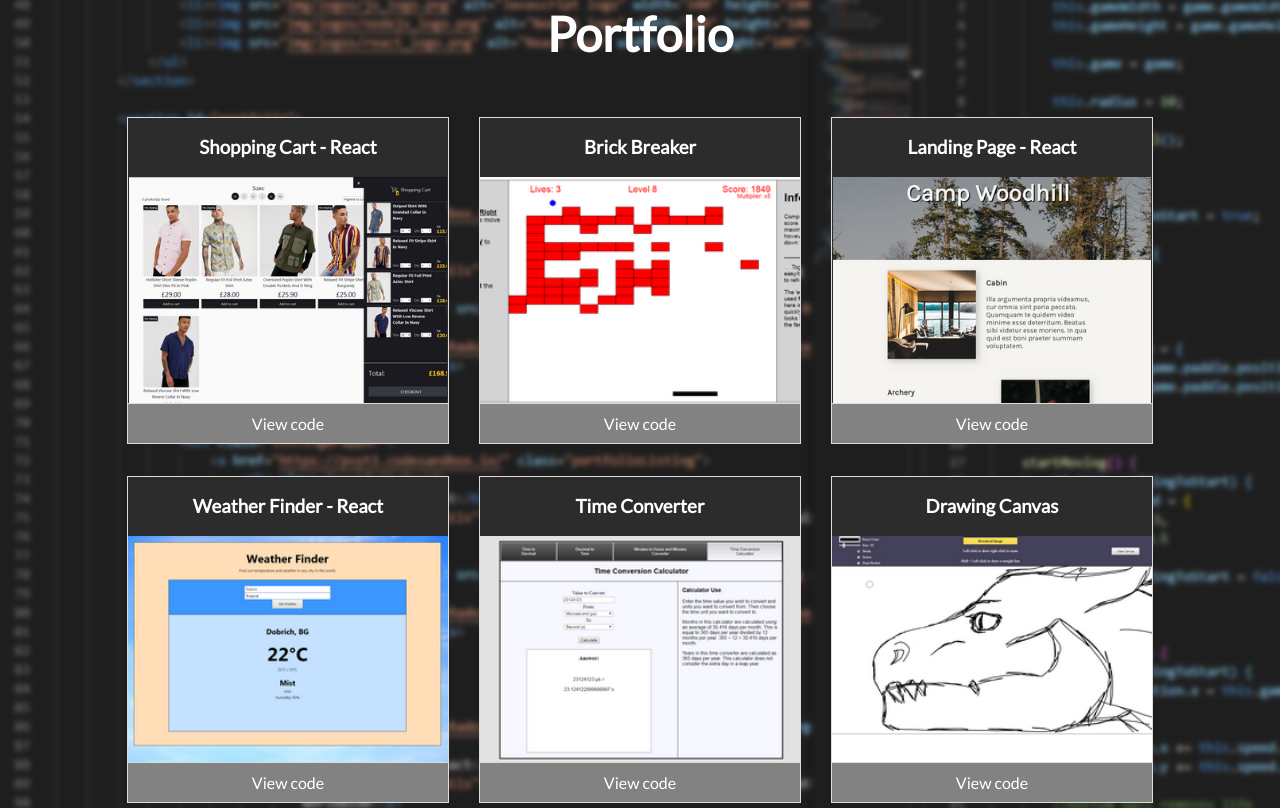
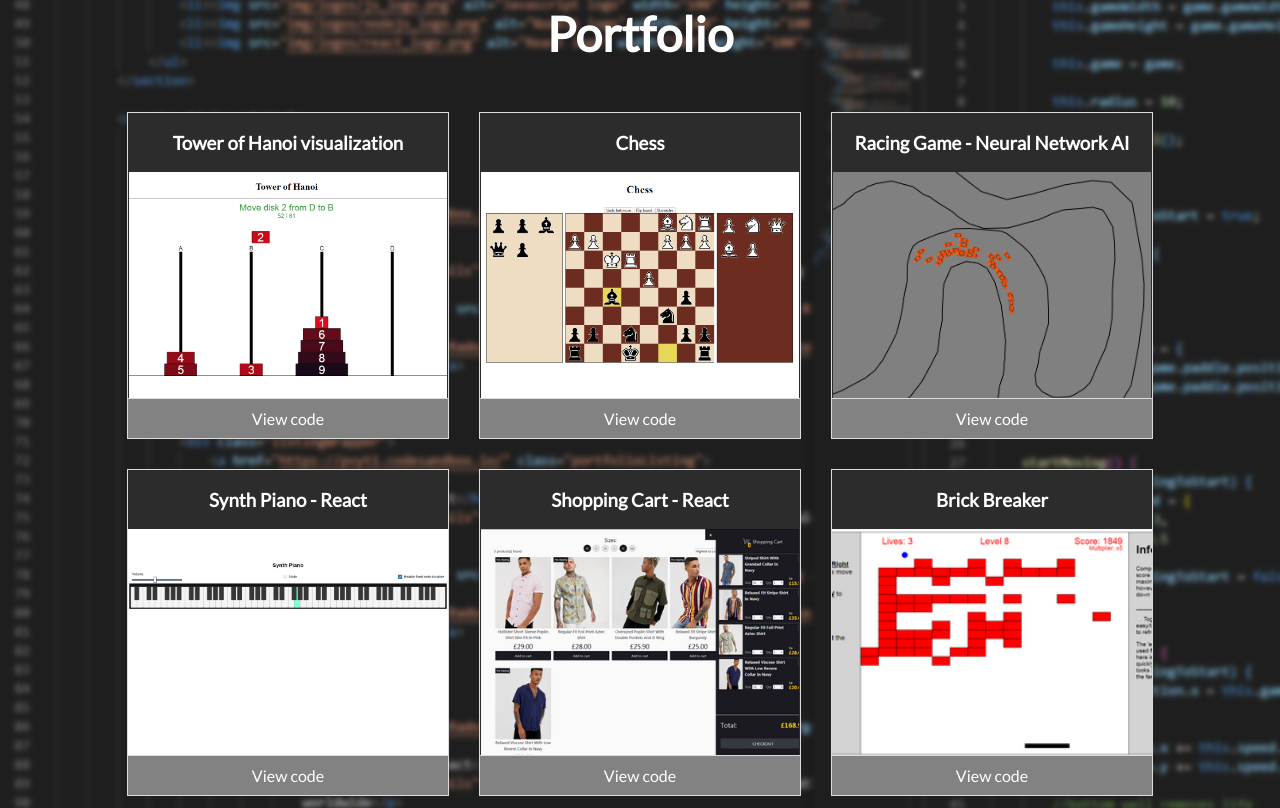
Before and after one commit to BaiRado/portfolio, a plain HTML site: page index.html in a window 1280 px wide. Shown: the part 998-1806 px from the top of the page. Drawn offline with Linux system fonts and the light colour scheme.

Commit message:
added new projects

```diff
--- a/index.html
+++ b/index.html
@@ -56,6 +56,66 @@
         <section id="portfolio">
             <h2>Portfolio</h2>
             <div id="portfolioContent">
+                <!-- Tower of Hanoi visualization -->
+                <div class="listingWrapper">
+                    <a href="https://z02l2.codesandbox.io/" class="portfolioListing">
+                        <h3>Tower of Hanoi visualization</h3>
+                        <div class="portfolioText">
+                            <p class="portfolioDetails">A visualization of the Tower of Hanoi problem. Ability to change
+                                the number of disks and pegs and immediately see how many moves are needed to solve
+                                the problem.</p>
+                        </div>
+                        <img class="portfolioThumb" src="img/cards/hanoi.png" alt="Tower of Hanoi image">
+                    </a>
+                    <a href="https://github.com/BaiRado/javascript-practice/tree/master/algorithms/tower-of-hanoi"
+                        class="extraLink" target="_blank">View code</a>
+                </div>
+
+                <!-- Chess -->
+                <div class="listingWrapper">
+                    <a href="https://g0vr7.codesandbox.io/" class="portfolioListing">
+                        <h3>Chess</h3>
+                        <div class="portfolioText">
+                            <p class="portfolioDetails">Created with HTML, CSS and JS. The game has all
+                                basic rules, including en passant, castling and underpromotion. It also has move
+                                backtracking and move limiting when in check.</p>
+                        </div>
+                        <img class="portfolioThumb" src="img/cards/chess.png" alt="Chess image">
+                    </a>
+                    <a href="https://github.com/BaiRado/javascript-practice/tree/master/chess" class="extraLink"
+                        target="_blank">View code</a>
+                </div>
+
+                <!-- Racing Game - NN / NEAT -->
+                <div class="listingWrapper">
+                    <a href="https://cq35q.codesandbox.io/" class="portfolioListing">
+                        <h3>Racing Game - Neural Network AI</h3>
+                        <div class="portfolioText">
+                            <p class="portfolioDetails">A racing game created with the intent to train a Neural
+                                Network(NN) on it. A population-based evolutionary algorithm, called NEAT, was used for
+                                the NN.</p>
+                        </div>
+                        <img class="portfolioThumb" src="img/cards/racing-nn.png" alt="Racing Game image">
+                    </a>
+                    <a href="https://github.com/BaiRado/javascript-practice/tree/master/racing-game" class="extraLink"
+                        target="_blank">View code</a>
+                </div>
+
+                <!-- Synth Piano - React -->
+                <div class="listingWrapper">
+                    <a href="https://v1d2g.codesandbox.io/" class="portfolioListing">
+                        <h3>Synth Piano - React</h3>
+                        <div class="portfolioText">
+                            <p class="portfolioDetails">A small React application made with the help of the popular Web
+                                Audio framework ToneJS. The application includes all 88 piano keys, volume control and
+                                note sustain.</p>
+                        </div>
+                        <img class="portfolioThumb" src="img/cards/piano.png" alt="Synth Piano image">
+                    </a>
+                    <a href="https://github.com/BaiRado/javascript-practice/tree/master/piano-react" class="extraLink"
+                        target="_blank">View code</a>
+                </div>
+
                 <!-- Shopping Cart - React -->
                 <div class="listingWrapper">
                     <a href="https://f8rxn.codesandbox.io/" class="portfolioListing">
@@ -155,6 +215,7 @@
                 <a id="emailLink" href="mailto:radobgeorgiev@gmail.com" target="_blank" rel="nofollow">Email Me</a>
                 <p><span id="email">radobgeorgiev@gmail.com</span></p>
                 <a id="gitLink" href="https://github.com/BaiRado" target="_blank">GitHub</a>
+                <!-- <a id="gitLink" href="https://linkedin.com/in/BaiRado" target="_blank">LinkedIn</a> -->
             </div>
         </footer>
     </main>
```
Also changed, not shown: img/cards/chess.png (added), img/cards/hanoi.png (added), img/cards/piano.png (added), img/cards/racing-nn.png (added).
